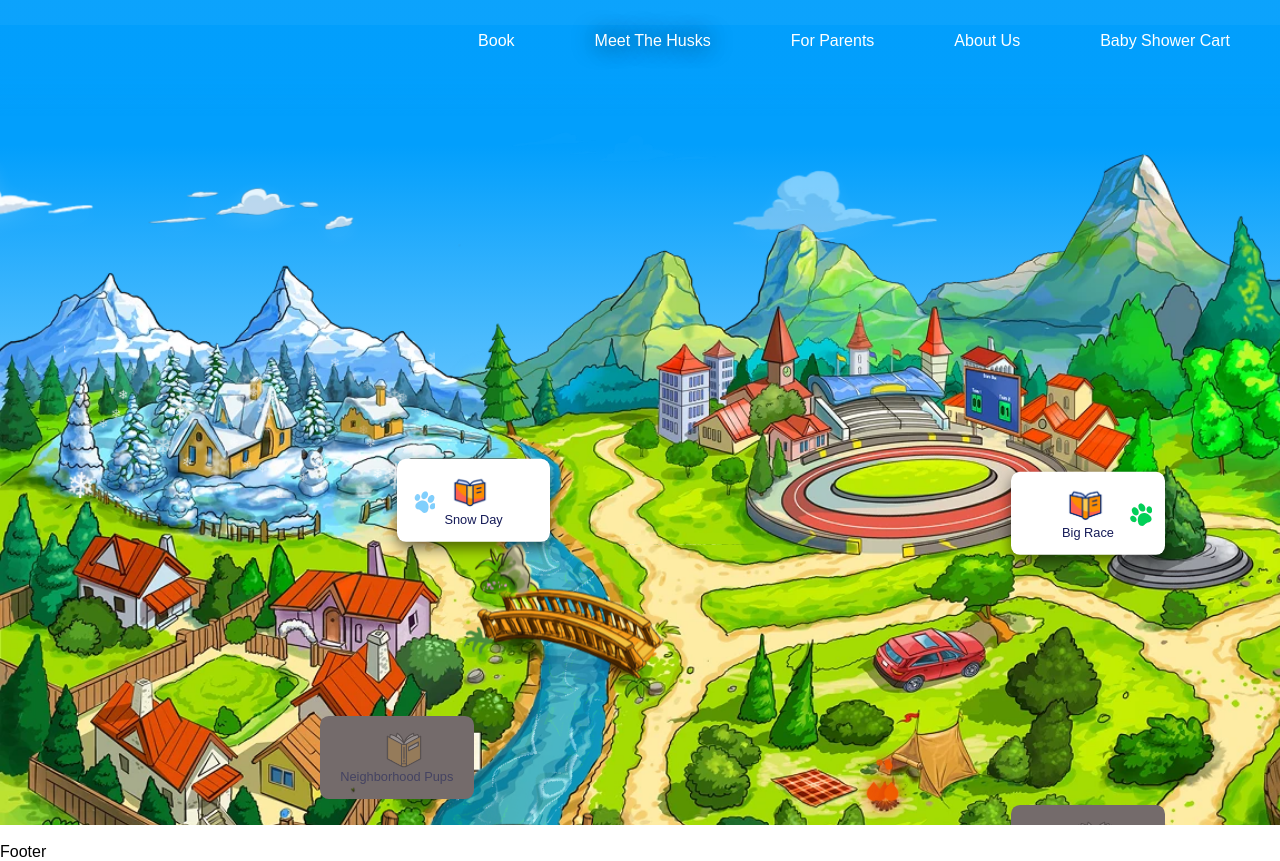
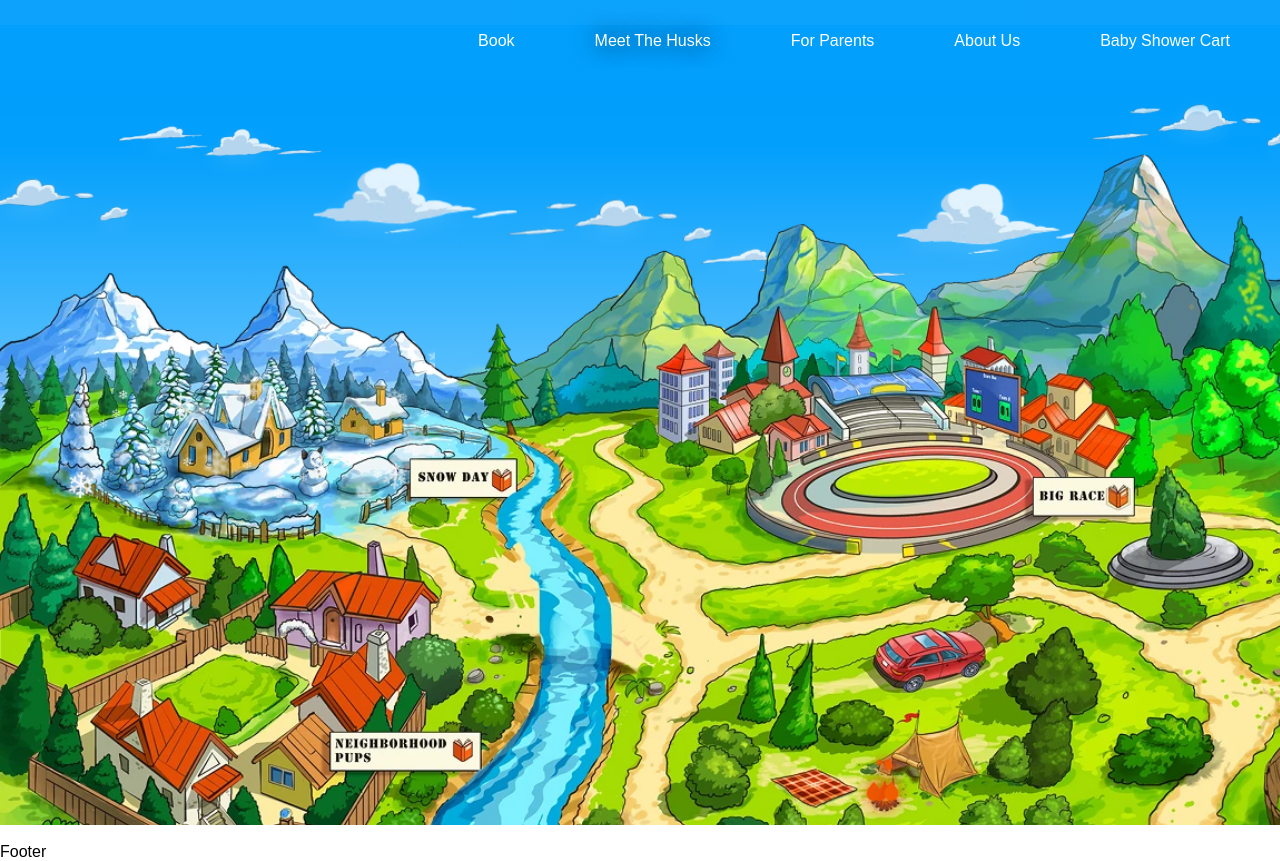
Before and after one commit to Sangita-77/huskaeroonies, a Next.js app: page / in a window 1280 px wide. Built offline with nearby package versions, Linux system fonts and the light colour scheme; a web font is replaced by a local one.

Commit message:
cloud animation

```diff
--- a/src/app/index.tsx
+++ b/src/app/index.tsx
@@ -13,61 +13,86 @@
 
 export default function Home() {
   const containerRef = useRef<HTMLDivElement>(null);
-  const clouds = useMemo(() => [
-    {
-      id: 1,
-      image: Cloud1,
-      style: {
-        "--cloud-left": "4vw",
-        "--cloud-top": "10.2vw",
-        "--cloud-delay": "0s",
-        "--cloud-duration": "20s",
-      } as React.CSSProperties,
-    },
-    {
-      id: 2,
-      image: Cloud2,
-      style: {
-        "--cloud-left": "29vw",
-        "--cloud-top": "12.4vw",
-        "--cloud-delay": "2.6s",
-        "--cloud-duration": "30s",
-      } as React.CSSProperties,
-    },
-    {
-      id: 3,
-      image: Cloud3,
-      style: {
-        "--cloud-left": "58vw",
-        "--cloud-top": "8vw",
-        "--cloud-delay": "4.8s",
-        "--cloud-duration": "60s",
-      } as React.CSSProperties,
-    },
+  // const clouds = useMemo(() => [
+  //   {
+  //     id: 1,
+  //     image: Cloud1,
+  //     style: {
+  //       "--cloud-left": "-20vw",
+  //       "--cloud-top": "10.2vw",
+  //       "--cloud-delay": "0s",
+  //       "--cloud-duration": "40s",
+  //     } as React.CSSProperties,
+  //   },
+  //   {
+  //     id: 2,
+  //     image: Cloud2,
+  //     style: {
+  //       "--cloud-left": "-20vw",
+  //       "--cloud-top": "12.4vw",
+  //       "--cloud-delay": "4s",
+  //       "--cloud-duration": "40s",
+  //     } as React.CSSProperties,
+  //   },
+  //   {
+  //     id: 3,
+  //     image: Cloud3,
+  //     style: {
+  //       "--cloud-left": "-20vw",
+  //       "--cloud-top": "8vw",
+  //       "--cloud-delay": "8s",
+  //       "--cloud-duration": "40s",
+  //     } as React.CSSProperties,
+  //   },
+  //   {
+  //     id: 4,
+  //     image: Cloud1,
+  //     style: {
+  //       "--cloud-left": "-20vw",
+  //       "--cloud-top": "11vw",
+  //       "--cloud-delay": "12s",
+  //       "--cloud-duration": "40s",
+  //     } as React.CSSProperties,
+  //   },
+  //   {
+  //     id: 5,
+  //     image: Cloud2,
+  //     style: {
+  //       "--cloud-left": "-20vw",
+  //       "--cloud-top": "14vw",
+  //       "--cloud-delay": "16s",
+  //       "--cloud-duration": "40s",
+  //     } as React.CSSProperties,
+  //   },
+  //   {
+  //     id: 6,
+  //     image: Cloud3,
+  //     style: {
+  //       "--cloud-left": "-20vw",
+  //       "--cloud-top": "8vw",
+  //       "--cloud-delay": "20s",
+  //       "--cloud-duration": "40s",
+  //     } as React.CSSProperties,
+  //   },
 
-    {
-      id: 4,
-      image: Cloud1,
-      style: {
-        "--cloud-left": "75vw",
-        "--cloud-top": "11vw",
-        "--cloud-delay": "2s",
-        "--cloud-duration": "60s",
-      } as React.CSSProperties,
-    },
+  // ], []);
 
-    // {
-    //   id: 5,
-    //   image: Cloud2,
-    //   style: {
-    //     "--cloud-left": "4vw",
-    //     "--cloud-top": "6vw",
-    //     "--cloud-delay": "2s",
-    //     "--cloud-duration": "60s",
-    //   } as React.CSSProperties,
-    // },
-  ], []);
 
+  const clouds = useMemo(
+  () => [
+    { id: 1, image: Cloud1, style: { "--cloud-left": "-20vw", "--cloud-top": "10vw", "--cloud-delay": "-0s", "--cloud-duration": "40s" } as React.CSSProperties },
+    { id: 2, image: Cloud2, style: { "--cloud-left": "-20vw", "--cloud-top": "12vw", "--cloud-delay": "-4s", "--cloud-duration": "40s" } as React.CSSProperties },
+    { id: 3, image: Cloud3, style: { "--cloud-left": "-20vw", "--cloud-top": "8vw", "--cloud-delay": "-8s", "--cloud-duration": "40s" } as React.CSSProperties },
+    { id: 4, image: Cloud1, style: { "--cloud-left": "-20vw", "--cloud-top": "11vw", "--cloud-delay": "-12s", "--cloud-duration": "40s" } as React.CSSProperties },
+    { id: 5, image: Cloud2, style: { "--cloud-left": "-20vw", "--cloud-top": "14vw", "--cloud-delay": "-16s", "--cloud-duration": "40s" } as React.CSSProperties },
+    { id: 6, image: Cloud3, style: { "--cloud-left": "-20vw", "--cloud-top": "18vw", "--cloud-delay": "-20s", "--cloud-duration": "40s" } as React.CSSProperties },
+    { id: 7, image: Cloud1, style: { "--cloud-left": "-20vw", "--cloud-top": "13vw", "--cloud-delay": "-24s", "--cloud-duration": "40s" } as React.CSSProperties },
+    { id: 8, image: Cloud2, style: { "--cloud-left": "-20vw", "--cloud-top": "7vw", "--cloud-delay": "-28s", "--cloud-duration": "40s" } as React.CSSProperties },
+    { id: 9, image: Cloud3, style: { "--cloud-left": "-20vw", "--cloud-top": "10vw", "--cloud-delay": "-32s", "--cloud-duration": "40s" } as React.CSSProperties },
+    { id: 10, image: Cloud1, style: { "--cloud-left": "-20vw", "--cloud-top": "18vw", "--cloud-delay": "-36s", "--cloud-duration": "40s" } as React.CSSProperties },
+  ],
+  []
+);
   const snowflakes = useMemo(() => Array.from({ length: 350 }, (_, index) => {
     const isMedium = index >= 250 && index < 300;
     const isLarge = index >= 300;
--- a/src/app/page.module.css
+++ b/src/app/page.module.css
@@ -26,6 +26,8 @@
   user-select: none;
   -webkit-user-drag: none;
   margin-top: 7vw;
+  position: relative;
+  z-index: 1;
 }
 
  .header {
@@ -231,16 +233,18 @@
 .cloudRow {
   position: absolute;
   inset: 0;
-  z-index: 2;
+  z-index: 0;
   pointer-events: none;
+  overflow: hidden;
 }
 
 .cloud {
   position: absolute;
   left: var(--cloud-left);
   top: var(--cloud-top);
-  animation: cloudPass var(--cloud-duration) ease-in-out infinite;
+  animation: cloudPass var(--cloud-duration) linear infinite;
   animation-delay: var(--cloud-delay);
+  will-change: transform, opacity;
 }
 
 .cloudImage {
@@ -253,17 +257,17 @@
 
 @keyframes cloudPass {
   0% {
-    transform: translateX(-18vw) translateY(0.4vw);
+    transform: translateX(-22vw) translateY(0.4vw);
     opacity: 0;
   }
-  12% {
-    opacity: 1;
+  8% {
+    opacity: 0.9;
   }
-  75% {
-    opacity: 1;
+  84% {
+    opacity: 0.9;
   }
   100% {
-    transform: translateX(16vw) translateY(-1vw);
+    transform: translateX(130vw) translateY(-1vw);
     opacity: 0;
   }
 }
```
